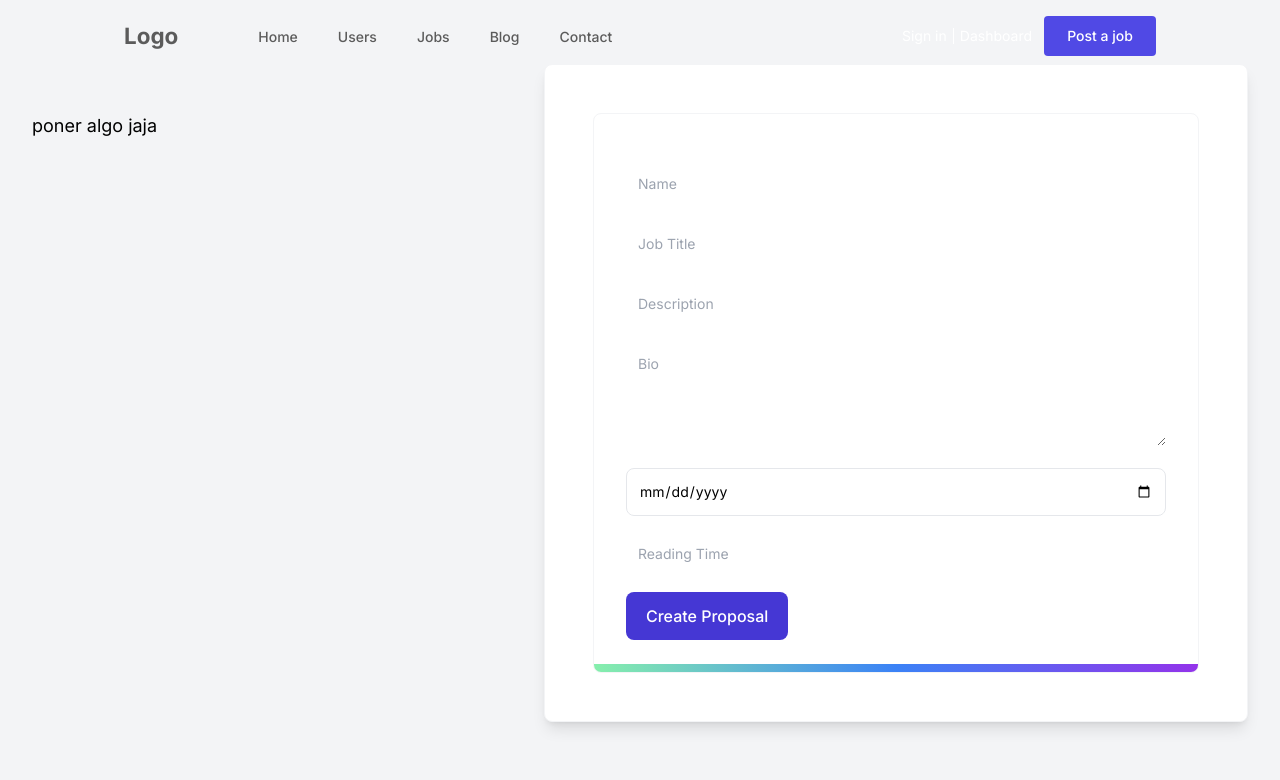
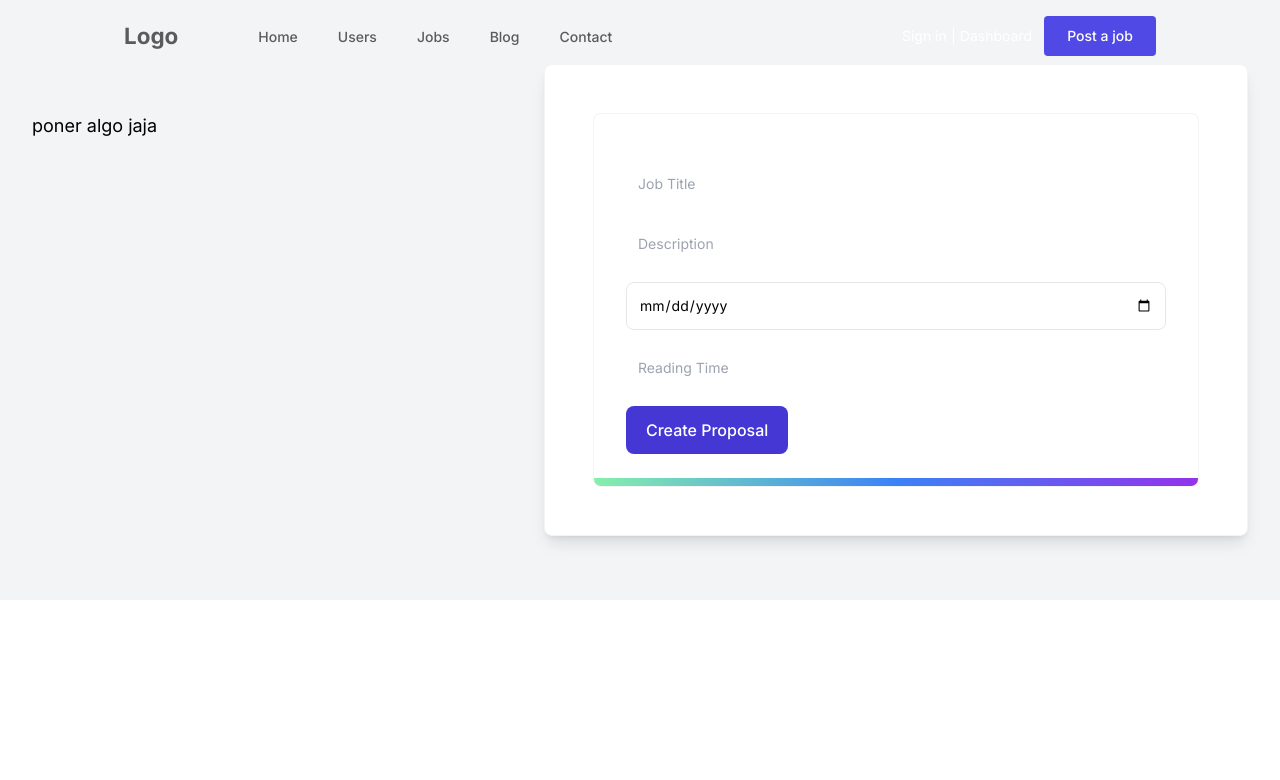
Before and after one commit to euphoricdesign/GoHire, a Next.js app: page /formJobs in a window 1280 px wide. Shown: the top 780 px of the page. Built offline with nearby package versions, Linux system fonts and the light colour scheme.

Commit message:
modificacion de input

```diff
--- a/src/components/FormJobs/FormJobs.tsx
+++ b/src/components/FormJobs/FormJobs.tsx
@@ -45,17 +45,7 @@ const FormJobs: React.FC = () => {
                         <div className="relative block overflow-hidden rounded-lg border border-gray-100 p-4 sm:p-6 lg:p-8">
                             <span className="absolute inset-x-0 bottom-0 h-2 bg-gradient-to-r from-green-300 via-blue-500 to-purple-600"></span>
                             <form onSubmit={handleSubmit(onSubmit)} className="space-y-4 mt-4">
-                                <div>
-                                    <label htmlFor="name"></label>
-                                    <input
-                                        className="w-full rounded-lg border-gray-200 p-3 text-sm"
-                                        placeholder="Name"
-                                        type="text"
-                                        id="name"
-                                        {...register("name", { required: "El nombre es obligatorio." })}
-                                    />
-                                    {errors.name && <span>{errors.name.message}</span>}
-                                </div>
+
                                 <div>
                                     <label htmlFor="jobTitle"></label>
                                     <input
@@ -78,17 +68,7 @@ const FormJobs: React.FC = () => {
                                     />
                                     {errors.description && <span>{errors.description.message}</span>}
                                 </div>
-                                <div>
-                                    <label htmlFor="bio"></label>
-                                    <textarea
-                                        className="w-full rounded-lg focus:border-custom-focus p-3 text-sm"
-                                        placeholder="Bio"
-                                        id="bio"
-                                        rows={4}
-                                        {...register("bio", { required: "La biografía es obligatoria." })}
-                                    ></textarea>
-                                    {errors.bio && <span>{errors.bio.message}</span>}
-                                </div>
+
                                 <div>
                                     <label htmlFor="publishedDate"></label>
                                     <input
@@ -111,17 +91,7 @@ const FormJobs: React.FC = () => {
                                     />
                                     {errors.readingTime && <span>{errors.readingTime.message}</span>}
                                 </div>
-                                {/* <div>
-                                    <label htmlFor="imageUrl"></label>
-                                    <input
-                                        className="w-full rounded-lg border-gray-200 p-3 text-sm"
-                                        placeholder="Image URL"
-                                        type="text"
-                                        id="imageUrl"
-                                        {...register("imageUrl", { required: "La URL de la imagen es obligatoria." })}
-                                    />
-                                    {errors.imageUrl && <span>{errors.imageUrl.message}</span>}
-                                </div> */}
+
                                 <div className="mt-4">
                                     <button
                                         type="submit"
```
